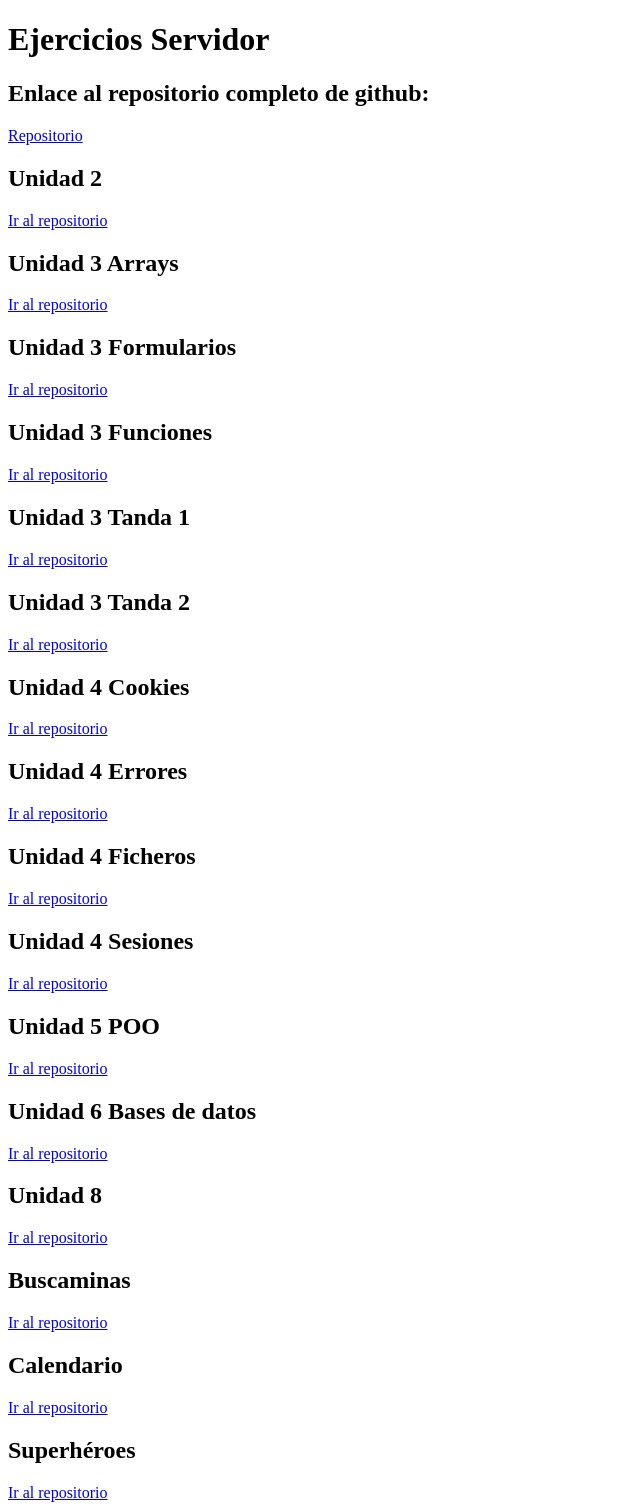
After one commit to a19sotean/RepasoServidorUd3, a PHP site: page /ejercicios/index.php in a window 1280 px wide. The commit adds this page. Shown: the whole page, without its empty margins (0-640 px from the left). Run offline with PHP 8.4, Linux system fonts and the light colour scheme.

```diff
--- /dev/null
+++ b/ejercicios/index.php
@@ -0,0 +1,46 @@
+<!DOCTYPE html>
+<html lang="en">
+<head>
+    <meta charset="UTF-8">
+    <meta http-equiv="X-UA-Compatible" content="IE=edge">
+    <meta name="viewport" content="width=device-width, initial-scale=1.0">
+    <title>Andrea Solís Tejada</title>
+</head>
+<body>
+    <h1>Ejercicios Servidor</h1>
+    <h2>Enlace al repositorio completo de github: </h2>
+    <a href="https://github.com/a19sotean/Servidor" target="_blank">Repositorio</a>
+    <h2>Unidad 2</h2>
+    <a href="https://github.com/a19sotean/Servidor/tree/main/Unidad2" target="_blank">Ir al repositorio</a>
+    <h2>Unidad 3 Arrays</h2>
+    <a href="https://github.com/a19sotean/Servidor/tree/main/Unidad3Arrays" target="_blank">Ir al repositorio</a>
+    <h2>Unidad 3 Formularios</h2>
+    <a href="https://github.com/a19sotean/Servidor/tree/main/Unidad3Formularios" target="_blank">Ir al repositorio</a>
+    <h2>Unidad 3 Funciones</h2>
+    <a href="https://github.com/a19sotean/Servidor/tree/main/Unidad3Funciones" target="_blank">Ir al repositorio</a>
+    <h2>Unidad 3 Tanda 1</h2>
+    <a href="https://github.com/a19sotean/Servidor/tree/main/Unidad3Tanda1" target="_blank">Ir al repositorio</a>
+    <h2>Unidad 3 Tanda 2</h2>
+    <a href="https://github.com/a19sotean/Servidor/tree/main/Unidad3Tanda2" target="_blank">Ir al repositorio</a>
+    <h2>Unidad 4 Cookies</h2>
+    <a href="https://github.com/a19sotean/Servidor/tree/main/Unidad4Cookies" target="_blank">Ir al repositorio</a>
+    <h2>Unidad 4 Errores</h2>
+    <a href="https://github.com/a19sotean/Servidor/tree/main/Unidad4Errores" target="_blank">Ir al repositorio</a>
+    <h2>Unidad 4 Ficheros</h2>
+    <a href="https://github.com/a19sotean/Servidor/tree/main/Unidad4Ficheros" target="_blank">Ir al repositorio</a>
+    <h2>Unidad 4 Sesiones</h2>
+    <a href="https://github.com/a19sotean/Servidor/tree/main/Unidad4Sesiones" target="_blank">Ir al repositorio</a>
+    <h2>Unidad 5 POO</h2>
+    <a href="https://github.com/a19sotean/Servidor/tree/main/Unidad5POO" target="_blank">Ir al repositorio</a>
+    <h2>Unidad 6 Bases de datos</h2>
+    <a href="https://github.com/a19sotean/Servidor/tree/main/Unidad6BasesDatos" target="_blank">Ir al repositorio</a>
+    <h2>Unidad 8</h2>
+    <a href="https://github.com/a19sotean/Servidor/tree/main/Unidad8" target="_blank">Ir al repositorio</a>
+    <h2>Buscaminas</h2>
+    <a href="https://github.com/a19sotean/buscaminasPHP" target="_blank">Ir al repositorio</a>
+    <h2>Calendario</h2>
+    <a href="https://github.com/a19sotean/calendarioPHP" target="_blank">Ir al repositorio</a>
+    <h2>Superhéroes</h2>
+    <a href="https://github.com/a19sotean/Servidor/tree/main/sh/superheros" target="_blank">Ir al repositorio</a>
+</body>
+</html>
```
Also changed, not shown: ejercicios/ejercicio7.php (+42 -42 lines).
